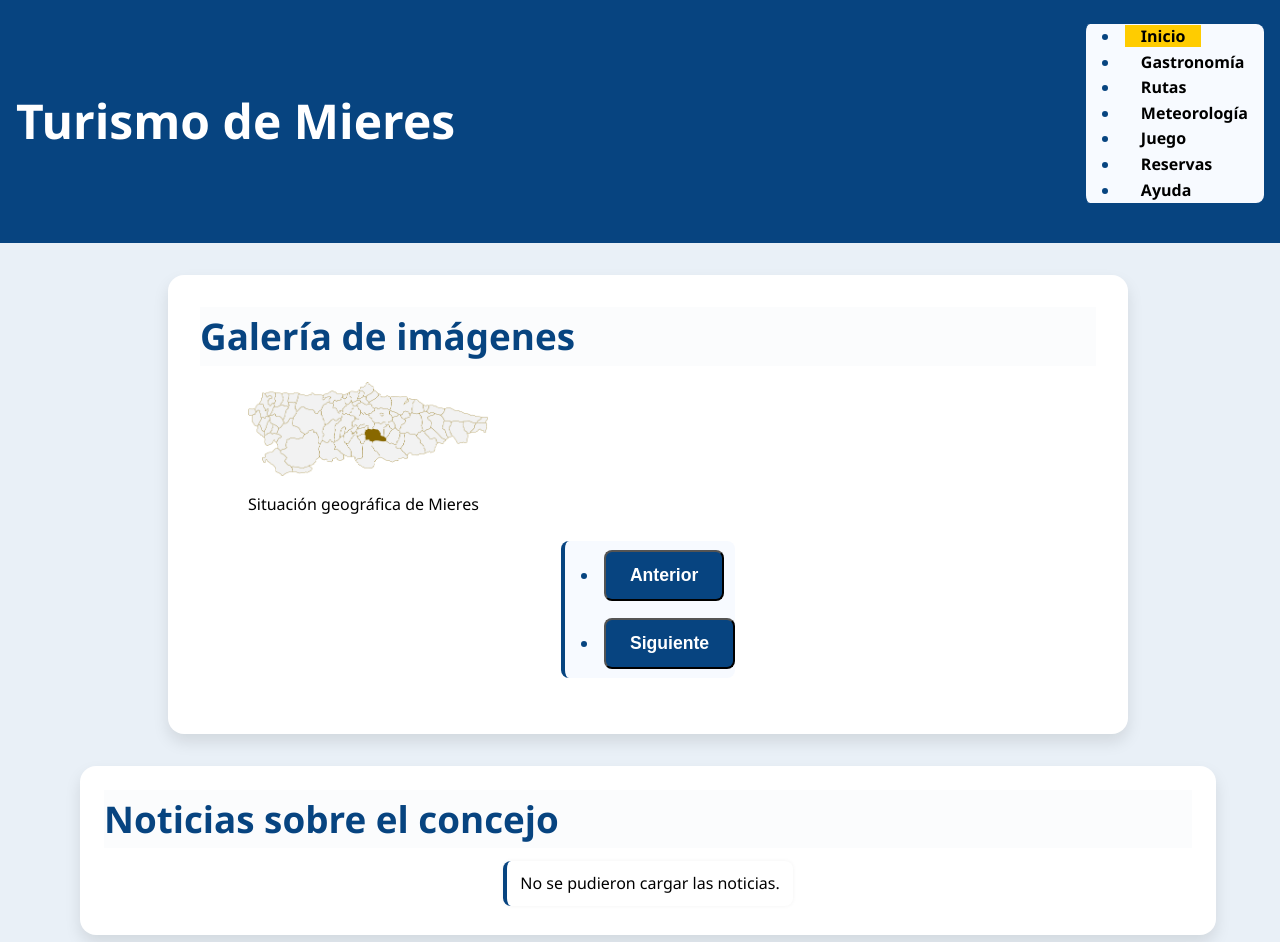
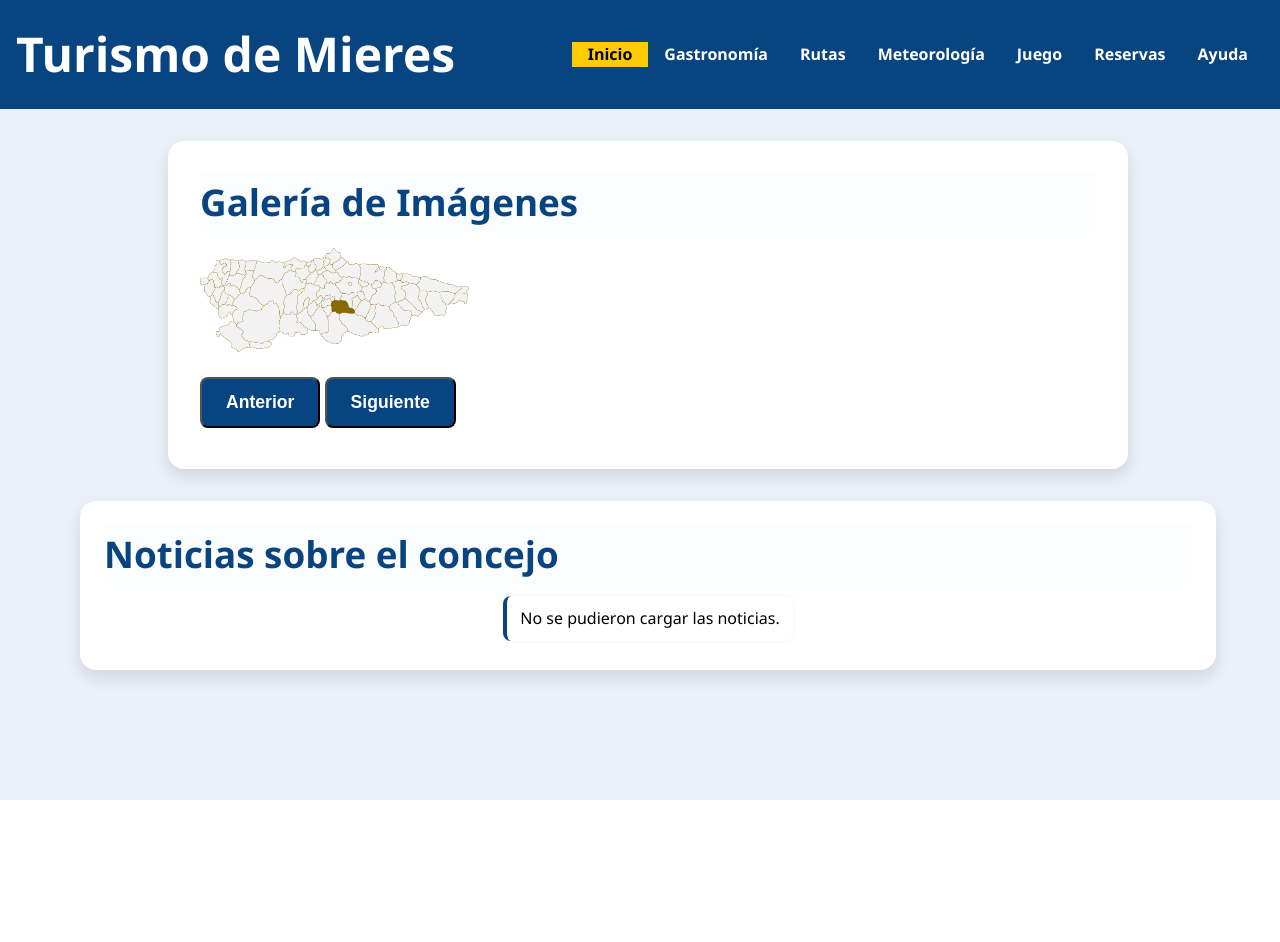
Before and after one commit to adrianaherreroglez/sew, a PHP site: page / in a window 1280 px wide. Shown: the top 942 px of the page. After the commit the page ends 800 px from the top, so only its background shows below. Run offline with PHP 8.4, Linux system fonts and the light colour scheme.

Commit message:
correcto

```diff
--- a/estilo/estilo.css
+++ b/estilo/estilo.css
@@ -539,12 +539,13 @@ select[name="recurso_id"] option {
 select[name="reserva_id"] {
     width: 100%;
     font-family: monospace, monospace;
-    font-size: 0.875rem; /* ~14px */
-    border: 0.063rem solid #ccc; /* 1px */
-    padding: 0.375rem 0.625rem; /* 6px 10px */
+    font-size: 0.875rem;
+    border: 0.063rem solid #ccc;
+    padding: 0.375rem 2rem 0.375rem 0.625rem;
     box-sizing: border-box;
     background-color: white;
     color: black;
+    position: relative;
 }
 
 /* Especificidad: (0,1,2) */
--- a/index.html
+++ b/index.html
@@ -1,64 +1,66 @@
-<!DOCTYPE html>
+<!DOCTYPE HTML>
 <html lang="es">
 <head>
     <meta charset="UTF-8">
-    <title>Turismo de Mieres - Asturias</title>
+    <title>Mieres</title>
     <meta name="author" content="Adriana Herrero González">
-    <meta name="description" content="Información turística de Mieres, Asturias: rutas, gastronomía, meteorología, noticias y más.">
-    <meta name="keywords" content="Mieres, Asturias, turismo, rutas, gastronomía, meteorología, noticias, imágenes, carrusel">
+    <meta name="description" content="Página sobre Mieres, Asturias">
+    <meta name="keywords" content="Mieres, Asturias, noticias, imágenes, carrusel">
     <meta name="viewport" content="width=device-width, initial-scale=1.0">
 
-    <link rel="stylesheet" href="estilo/estilo.css">
-    <link rel="stylesheet" href="estilo/layout.css">
+    <link rel="stylesheet" type="text/css" href="estilo/estilo.css">
+    <link rel="stylesheet" type="text/css" href="estilo/layout.css">
     <link rel="icon" href="multimedia/imagenes/favicon.ico">
 
-    <script src="https://code.jquery.com/jquery-3.6.0.min.js" integrity="sha256-/xUj+3OJU5yExlq6GSYGSHk7tPXikynS7ogEvDej/m4=" crossorigin="anonymous" defer></script>
-    <script src="js/carrusel.js" defer></script>
-    <script src="js/noticias.js" defer></script>
+    <!-- jQuery -->
+    <script
+  src="https://code.jquery.com/jquery-3.6.0.min.js"
+  integrity="sha256-/xUj+3OJU5yExlq6GSYGSHk7tPXikynS7ogEvDej/m4="
+  crossorigin="anonymous"></script>
+
+    <!-- Scripts -->
+    <script src="js/carrusel.js"></script>
+    <script src="js/noticias.js"></script>
 </head>
 
 <body>
-
+    <!-- Menú de navegación -->
     <header>
         <h1><a href="index.html">Turismo de Mieres</a></h1>
-        <button aria-label="Abrir menú de navegación">☰</button>
-        <nav aria-label="Menú principal">
-            <ul>
-                <li><a href="index.html" class="active">Inicio</a></li>
-                <li><a href="gastronomia.html">Gastronomía</a></li>
-                <li><a href="rutas.html">Rutas</a></li>
-                <li><a href="meteorologia.html">Meteorología</a></li>
-                <li><a href="juego.html">Juego</a></li>
-                <li><a href="reservas.php">Reservas</a></li>
-                <li><a href="ayuda.html">Ayuda</a></li>
-            </ul>
+        <button>☰</button>
+        <nav>
+            <a href="index.html" class="active">Inicio</a>
+            <a href="gastronomia.html">Gastronomía</a>
+            <a href="rutas.html">Rutas</a>
+            <a href="meteorologia.html">Meteorología</a>
+            <a href="juego.html">Juego</a>
+            <a href="reservas.php">Reservas</a>
+            <a href="ayuda.html">Ayuda</a>
         </nav>
     </header>
 
+
+    <!-- Carrusel de fotos -->
     <main>
     <section>
-            <h2>Galería de imágenes</h2>
-            <figure>
-                <img src="multimedia/imagenes/mapa.png" alt="Mapa de la ubicación de Mieres en Asturias">
-                <figcaption>Situación geográfica de Mieres</figcaption>
-            </figure>
-            <nav aria-label="Controles del carrusel">
-                <ul>
-                    <li><button type="button">Anterior</button></li>
-                    <li><button type="button">Siguiente</button></li>
-                </ul>
-            </nav>
+        <h2>Galería de Imágenes</h2>
+        <picture>
+            <img src="multimedia/imagenes/mapa.png" alt="Situación del concejo">
+        </picture>
+
+            <button>Anterior</button>
+            <button>Siguiente</button>
+
     </section>
 
     <section>
         <h2>Noticias sobre el concejo</h2>
         <article>
-                <h3>Título de la noticia</h3>
-                <p>Contenido de la noticia.</p>
+            <h4>Título de la noticia</h4>
+            <p>Contenido de la noticia:</p>
         </article>
     </section>
+
     </main>
-
-
 </body>
 </html>
```
Lines whose indentation alone changed are shown as unchanged.
